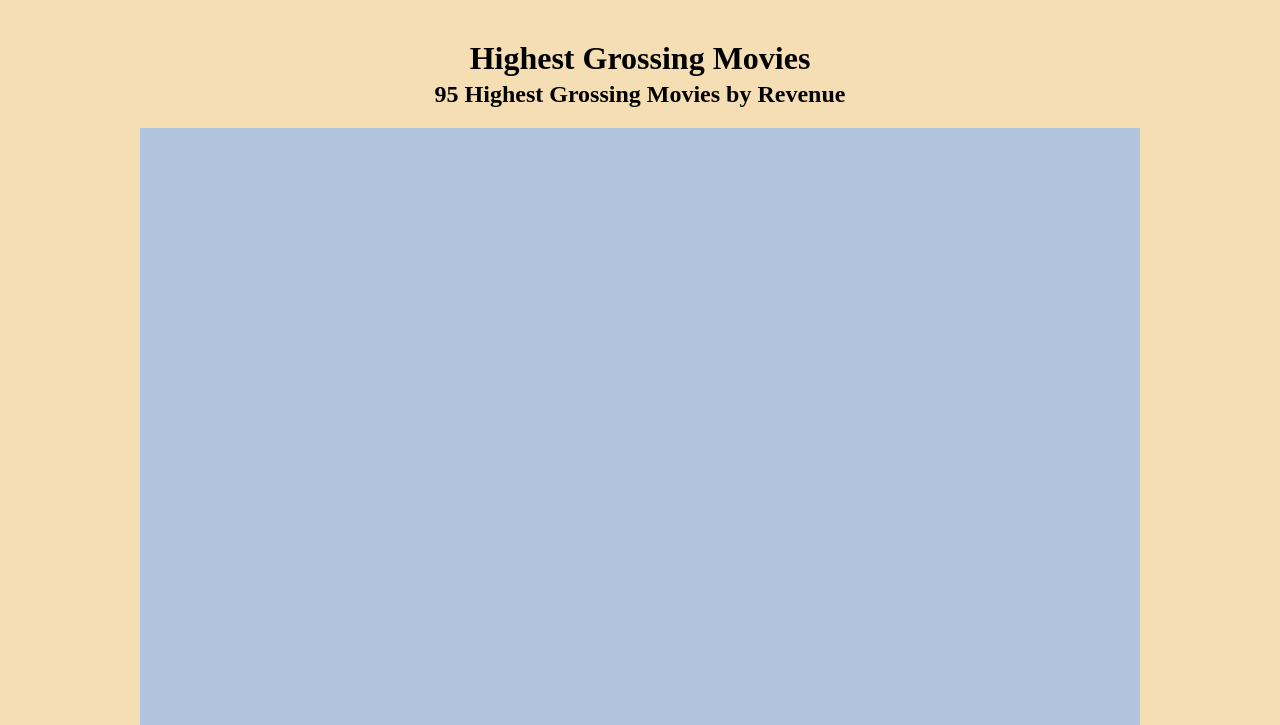
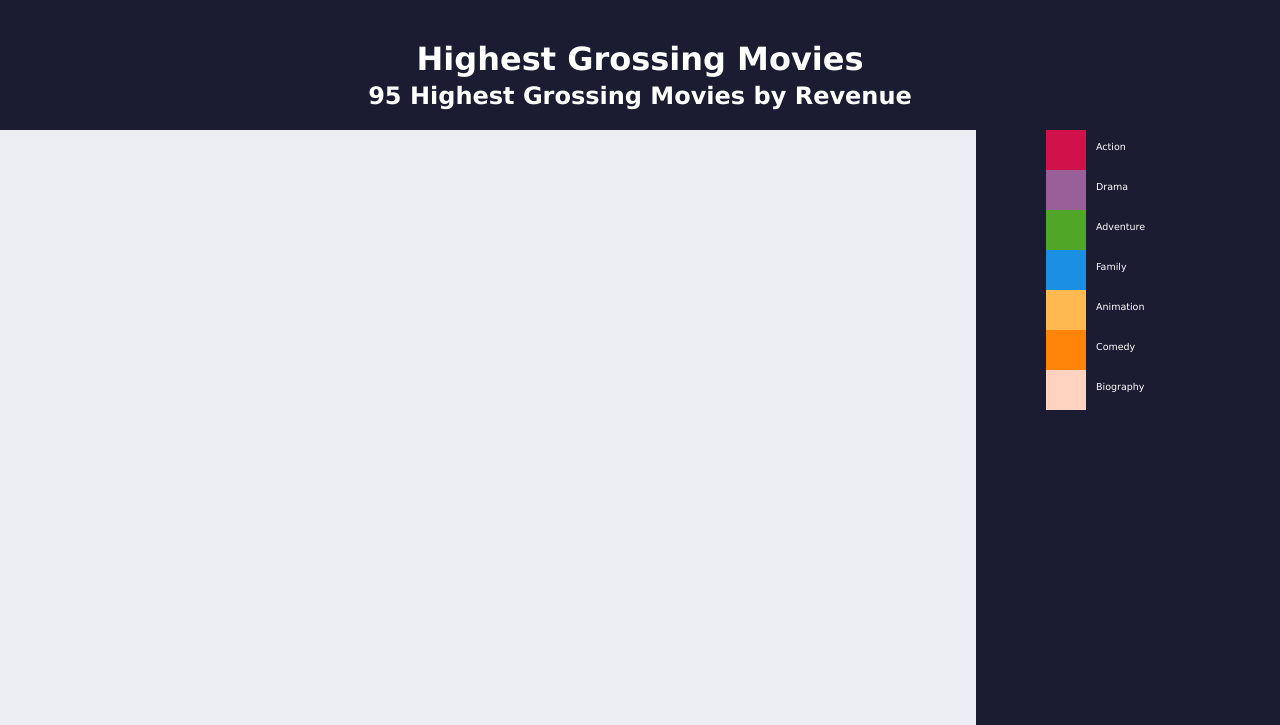
Before and after one commit to rob051815/d3-treemap-diagram, a plain HTML site: page index.html in a window 1280 px wide. Shown: the top 725 px of the page. Drawn offline with nearby package versions, Linux system fonts and the light colour scheme; no server answers.

Commit message:
style ajustments

```diff
--- a/index.html
+++ b/index.html
@@ -9,9 +9,11 @@
     <script src="https://d3js.org/d3.v7.min.js"></script>
 </head>
 <body>
-    <div class="container">
+    <heading>
         <h1 id="title">Highest Grossing Movies</h1>
         <h2 id="description">95 Highest Grossing Movies by Revenue</h2>
+    </heading>
+    <div class="container">
         <div id="tooltip"></div>
         <svg id="canvas"></svg>
         <svg id='legend'>
--- a/style.css
+++ b/style.css
@@ -1,13 +1,13 @@
 :root {
-    --bg-main: lightsteelblue;
-    --bg-sec: wheat;
-    --ind-1: khaki;
-    --ind-2: tan;
-    --ind-3: pink;
-    --ind-4: steelblue;
-    --ind-5: crimson;
-    --ind-6: lightgreen;
-    --ind-7: orange;
+    --bg-main: #ededf4;
+    --bg-sec: #1B1B32;
+    --ind-1: #d11149;
+    --ind-2: #985f99;
+    --ind-3: #50a627;
+    --ind-4: #1a8fe3;
+    --ind-5: #ffb950;
+    --ind-6: #ff850a;
+    --ind-7: #ffd3c0;
     --text-1: black;
     --text-2: white;
 }
@@ -18,14 +18,21 @@
 body {
     margin: 0;
     padding: 0;
+    background-color: var(--bg-sec);
+    font-family: verdana, sans-serif;
+    color: var(--text-2)
+}
+heading {
+    text-align: center;
 }
 .container {
-    width: 100vw;
+    display: flex;
     height: 100vh;
-    display: flex;
-    flex-direction: column;
+    flex-direction: row;
+    gap: 60px;
     background-color: var(--bg-sec);
-    align-items: center;
+    align-items: flex-start;
+    justify-content: center;
 }
 
 #title {
@@ -36,27 +43,29 @@ body {
 }
 
 #canvas {
-    min-width: 1000px;
-    min-height: 600px;
+    width: 1000px;
+    height: 600px;
     background-color: var(--bg-main);
 }
 
 svg#legend {
-    min-width: 400px;
-    min-height: 300px;
+    width: 250px;
+    height: 300px;
 }
 
 #tooltip {
     opacity: 0;
     box-shadow: 0px 0px 3px 1px black;
     background-color: var(--bg-sec);
-    color: var(--text-1);
+    color: var(--text-2);
     position: absolute;
     pointer-events: none;
     cursor: pointer;
 
 }
- text {
+ text, tspan {
+    font-size: 9.5px;
     pointer-events: none;
     cursor: pointer;
+    fill: var(--text-2)
 }
```
